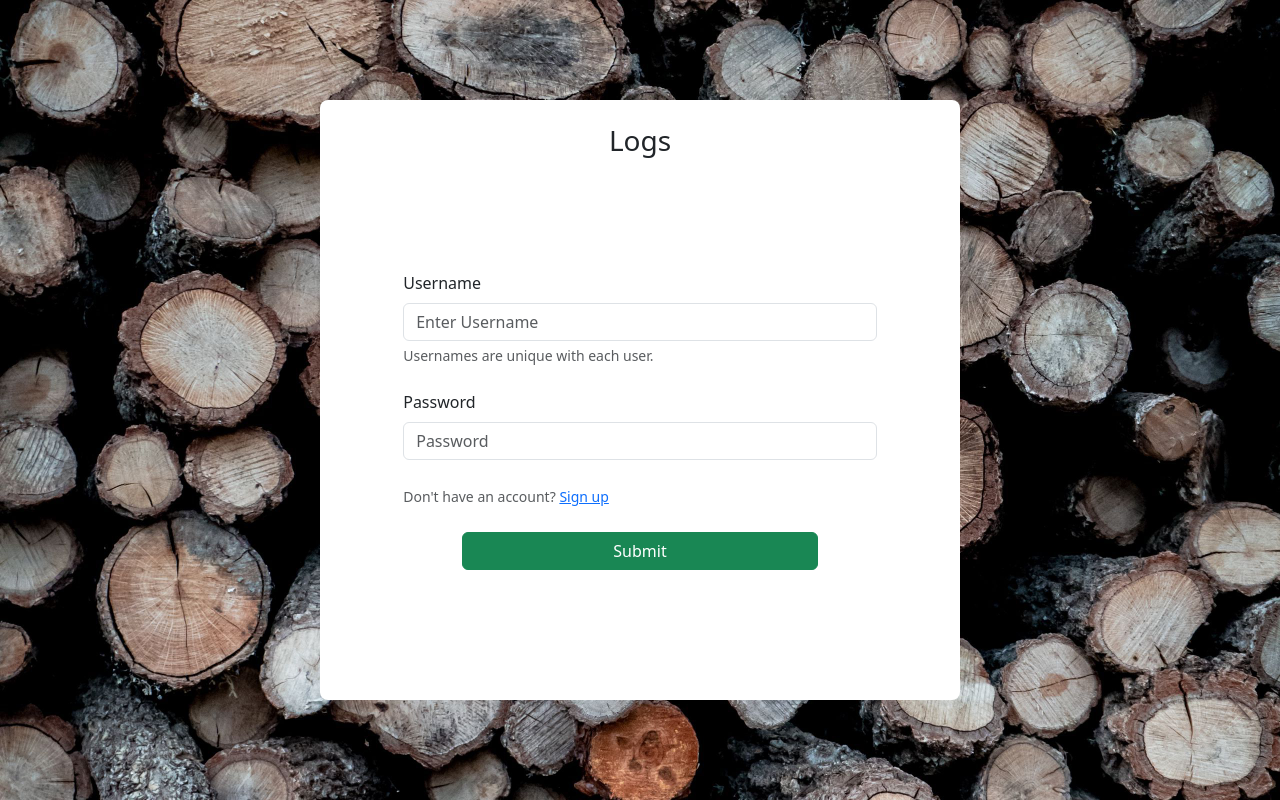
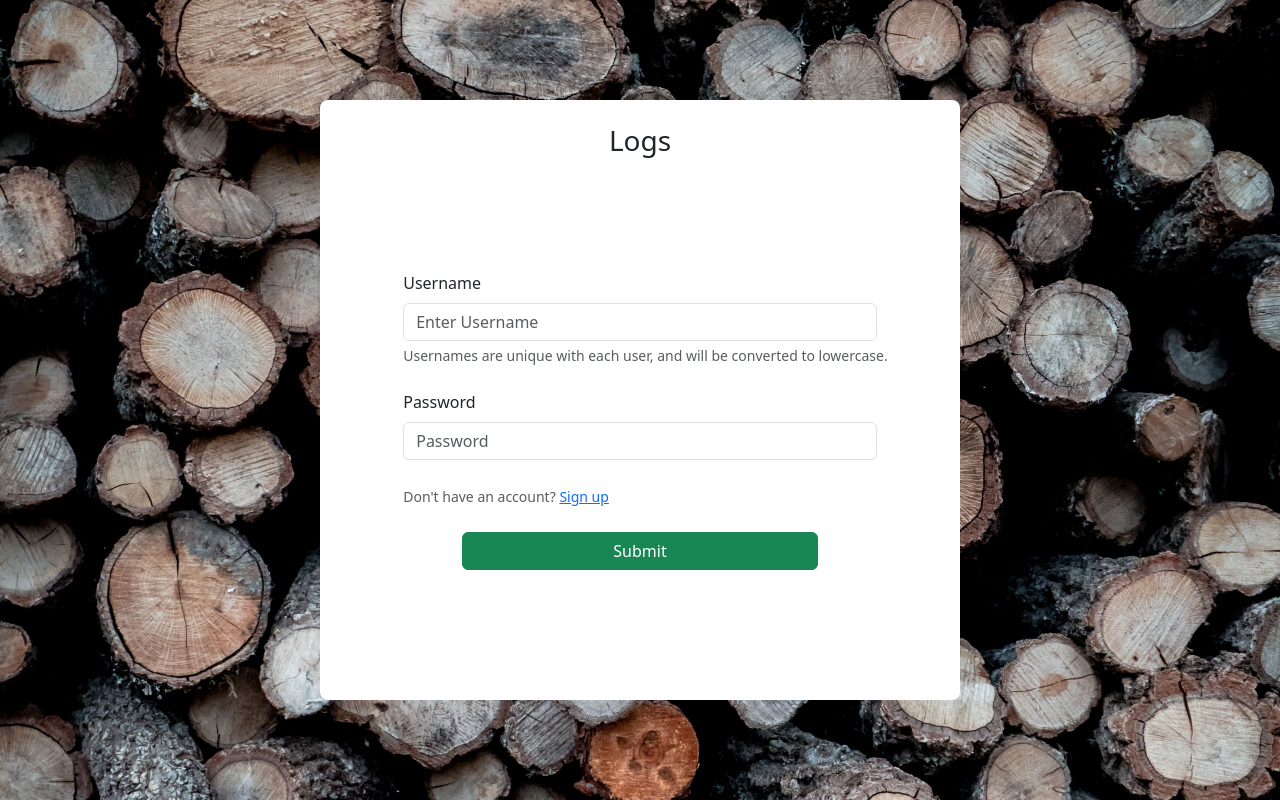
Before and after one commit to Candelaa-2024/Bachelors-Project, a React (Create React App) app in the folder logfrontend/: page /auth/login in a window 1280 px wide. Built offline with nearby package versions, Linux system fonts and the light colour scheme.

Commit message:
Converted username to lowercase on the frontend

```diff
--- a/logfrontend/src/Components/LoginForm.jsx
+++ b/logfrontend/src/Components/LoginForm.jsx
@@ -29,7 +29,7 @@ const LoginForm = () => {
 
   const handleLogin = async () => {
     const loginDetails = {
-      username: username,
+      username: username.toLowerCase(),
       password: password,
     };
 
@@ -75,7 +75,7 @@ const LoginForm = () => {
           onChange={handleUsername}
         />
         <Form.Text className="text-muted block w-max">
-          Usernames are unique with each user.
+          Usernames are unique with each user, and will be converted to lowercase.
         </Form.Text>
       </Form.Group>
 
```
